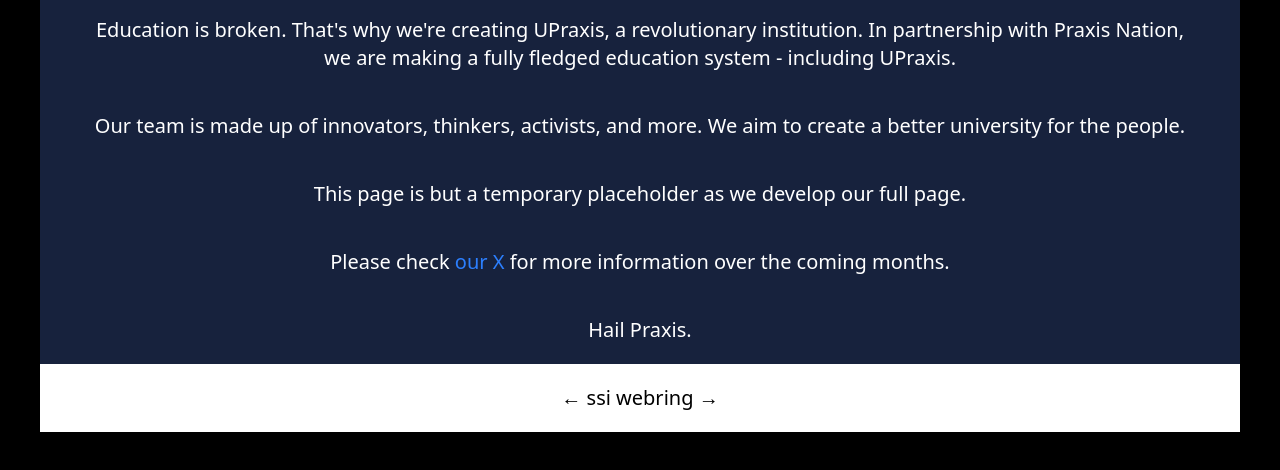
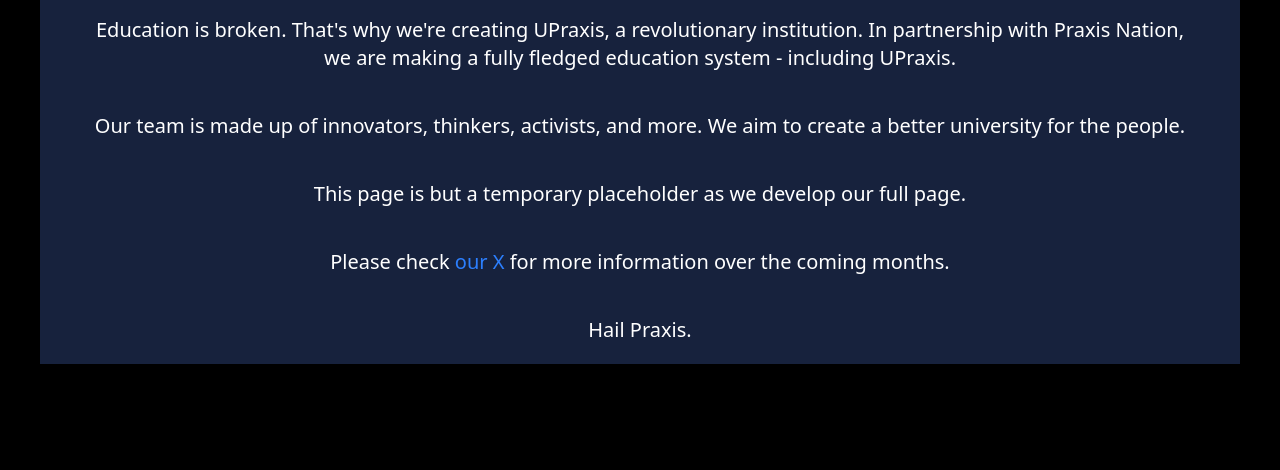
Before and after one commit to UPraxis/landing-page, a plain HTML site: page index.html in a window 1280 px wide. Shown: the part 240-710 px from the top of the page. Drawn offline with nearby package versions, Linux system fonts and the light colour scheme.

Commit message:
Update index.html

```diff
--- a/index.html
+++ b/index.html
@@ -33,13 +33,6 @@
             <p class="text-xl text-center py-5 px-10">This page is but a temporary placeholder as we develop our full page.</p>
             <p class="text-xl text-center py-5 px-10">Please check <a href="https://x.com/UPraxisOrg" class="text-blue-500">our X</a> for more information over the coming months.</p>
             <p class="text-xl text-center py-5 px-10">Hail Praxis.</p>
-            <div class="bg-white text-black">
-                <p class="text-xl text-center py-5 px-10">
-                    <a href="https://ring.ssi.fyi/previous?host=upraxis.org">←</a>
-                    <a href="https://ring.ssi.fyi/">ssi webring</a>
-                    <a href="https://ring.ssi.fyi/next?host=upraxis.org">→</a>
-                </p>
-            </div>
         </div>
     </div>
 </body>
```
